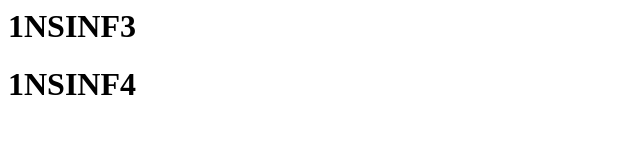
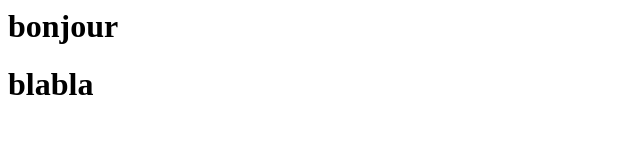
Before and after one commit to LyceeMozart/html-test, a plain HTML site: page index.html in a window 1280 px wide. Shown: the whole page, without its empty margins (0-640 px from the left). Drawn offline with Linux system fonts and the light colour scheme.

Commit message:
Update index.html

```diff
--- a/index.html
+++ b/index.html
@@ -1,5 +1,5 @@
 <html>
-	<h1>1NSINF3</h1>
-	<h1>1NSINF4</h1>
+	<h1>bonjour</h1>
+	<h1>blabla</h1>
 
 </html>
```
